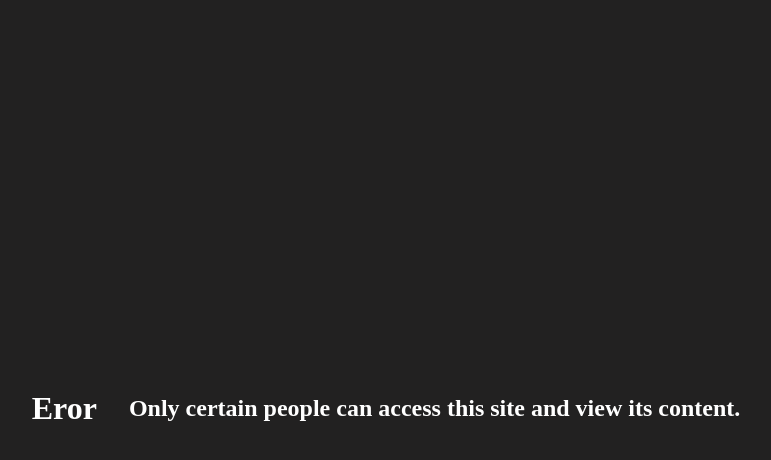
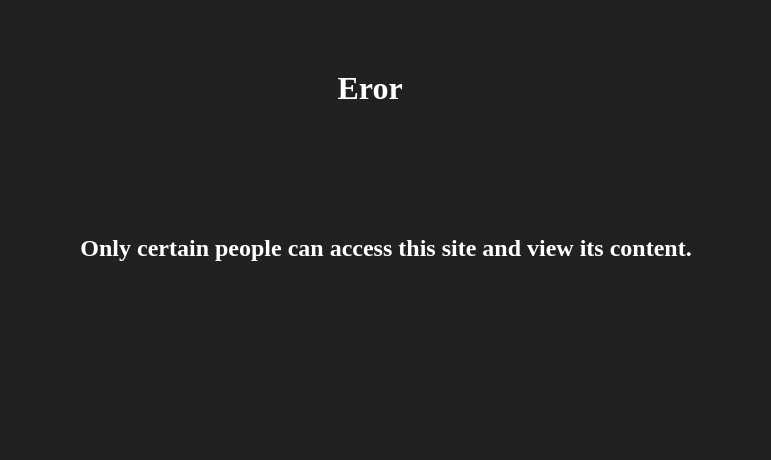
Before and after one commit to homanfx/homanfx.github.io, a plain HTML site: page index.html in a window 1280 px wide. Shown: the whole page, without its empty margins (254-1025 px from the left). Drawn offline with Linux system fonts and the light colour scheme.

Commit message:
Update index.html

```diff
--- a/index.html
+++ b/index.html
@@ -1,5 +1,4 @@
-<html>
-<head>
+<html><head>
 </head>
 <body>
 <div id="outer">
@@ -8,10 +7,19 @@ Eror&nbsp;&nbsp;&nbsp;&nbsp;
 <br>
 </h1>
 <br>
-<h2>
+
+</div>
+    <div style="
+    width:100%;
+    height:20vh;
+    display: flex;
+    justify-content: center;
+    align-items:center;
+">
+        <h2>
     Only certain people can access this site and view its content.
 </h2>
-</div>
+    </div>
 <style>
 *{
     background-color:#222121;
@@ -19,11 +27,11 @@ Eror&nbsp;&nbsp;&nbsp;&nbsp;
 	}
 #outer{
     width:100%;
-    height:100vh;
+    height:20vh;
     display: flex;
     justify-content: center;
     align-items:center;
 }
 </style>
-</body>
-</html>
+
+</body></html>
```
